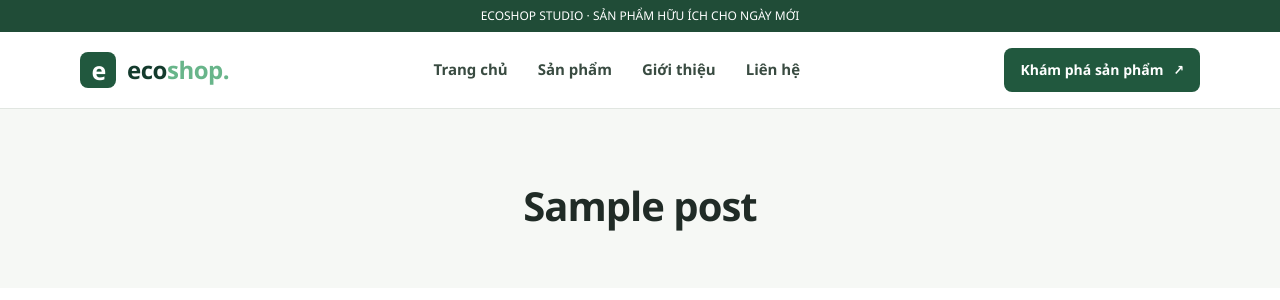
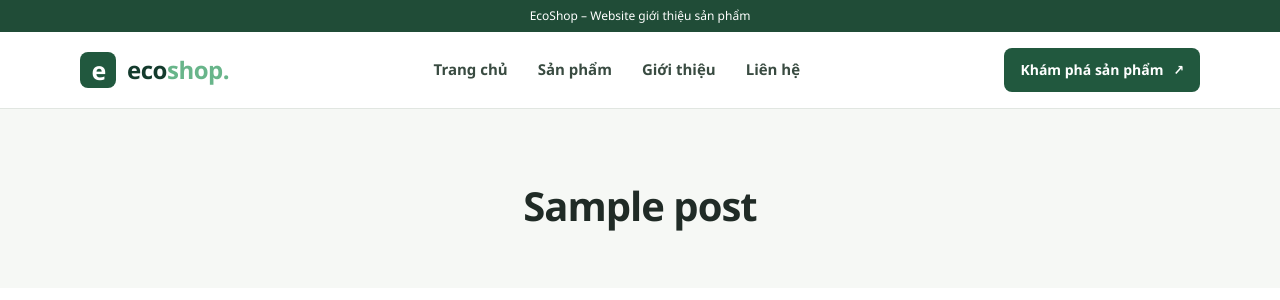
Before and after one commit to dtc245160041-create/DTC245160041-ecoshop-de3, a WordPress theme: template site/ecoshop-studio/page.php in a window 1280 px wide. Shown: the top 300 px of the page. Run offline with PHP 8.4 and a stand-in for WordPress, Linux system fonts and the light colour scheme; the site name, menu and one post (Sample post) are stand-ins, and other content is empty.

Commit message:
style(site): simplify Vietnamese copy and refresh font assets

```diff
--- a/site/ecoshop-studio/header.php
+++ b/site/ecoshop-studio/header.php
@@ -7,7 +7,7 @@
 </head>
 <body <?php body_class(); ?>><?php wp_body_open(); ?>
 <a class="skip" href="#main">Đi tới nội dung</a>
-<div class="top-strip">ECOSHOP STUDIO · SẢN PHẨM HỮU ÍCH CHO NGÀY MỚI</div>
+<div class="top-strip">EcoShop – Website giới thiệu sản phẩm</div>
 <header class="site-header">
   <div class="container header-inner">
     <a class="logo" href="<?php echo esc_url(home_url('/')); ?>" aria-label="EcoShop - Trang chủ">
```
